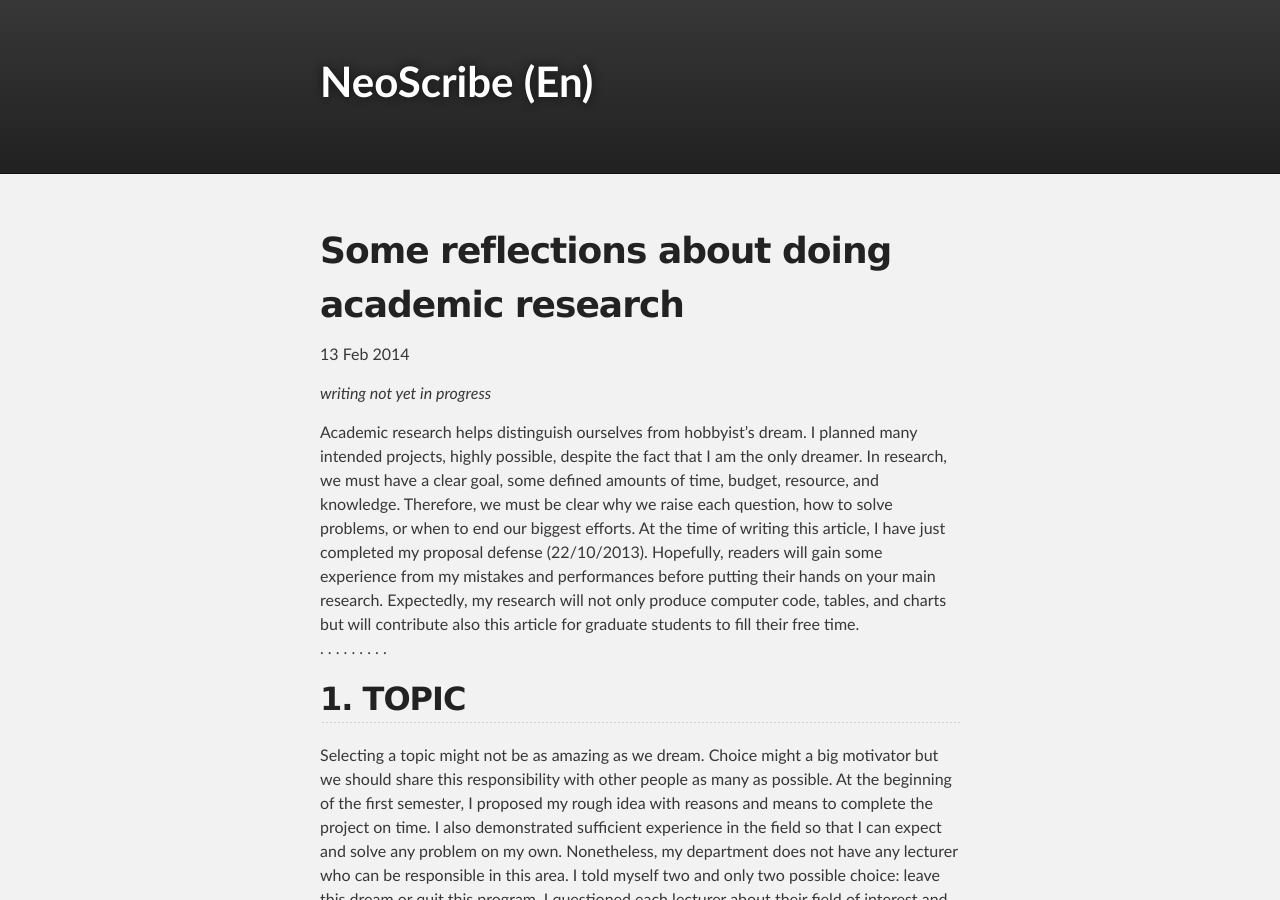
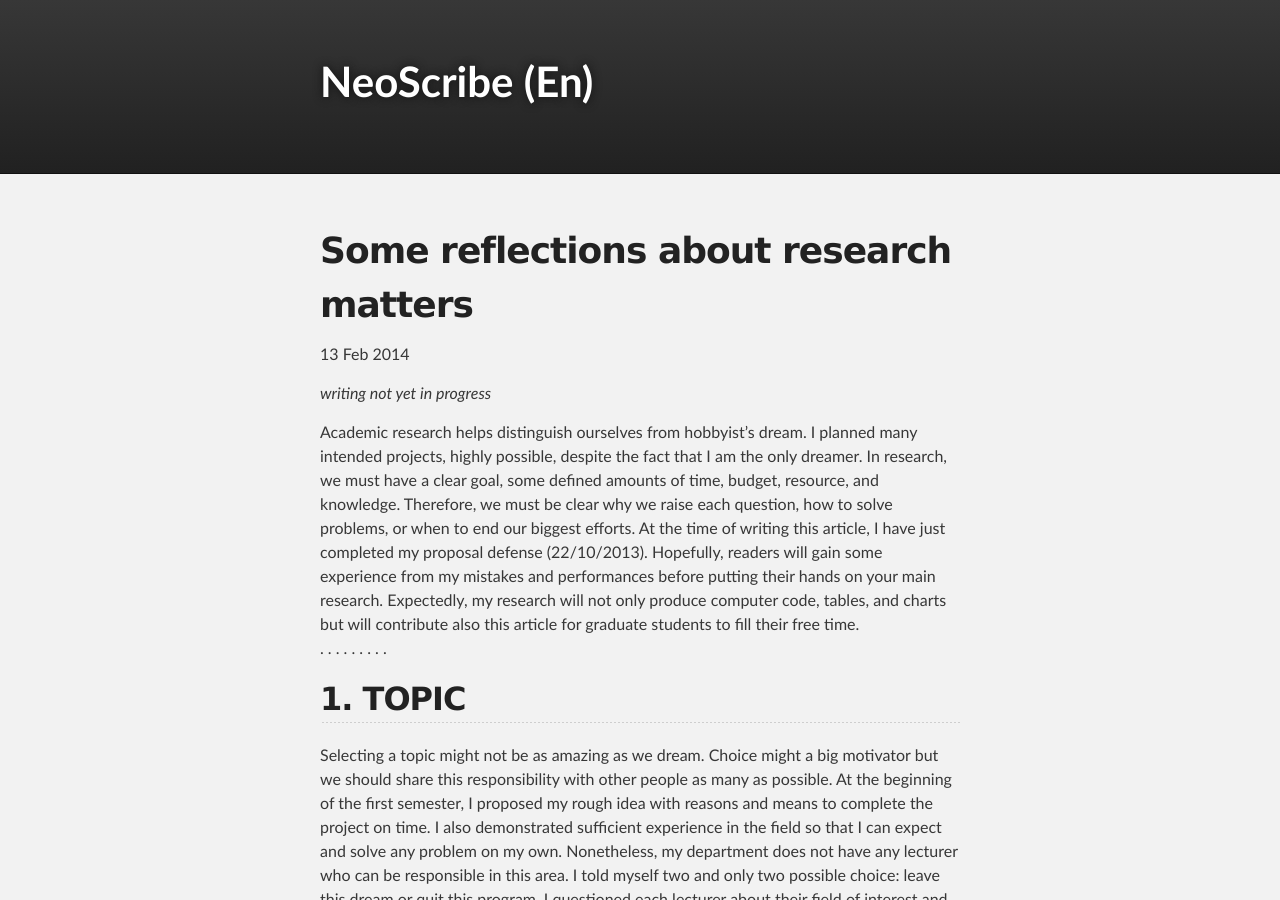
Before and after one commit to vireax/en, a Jekyll site: the page built from _posts/2014-02-13-research-matters.md, in a window 1280 px wide and 900 px high. Built offline with Jekyll 4.4.1, drawn with Linux system fonts in a browser that asks for light colours.

Commit message:
Update 2014-02-13-research-matters.md

```diff
--- a/_posts/2014-02-13-research-matters.md
+++ b/_posts/2014-02-13-research-matters.md
@@ -1,6 +1,6 @@
 ---
 layout: post
-title: "Some reflections about doing academic research"
+title: "Some reflections about research matters"
 date: 2014-02-13
 ---
 
```
